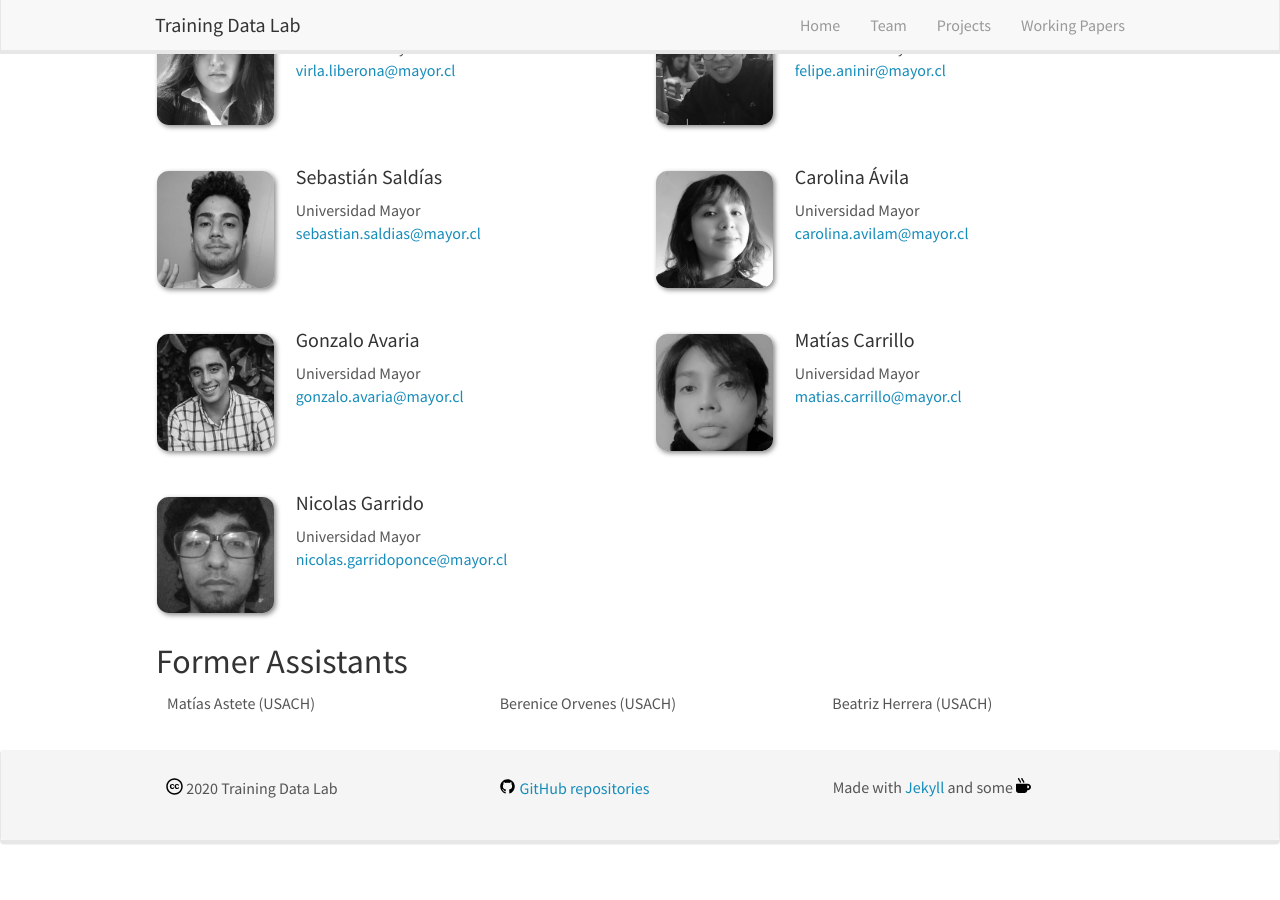
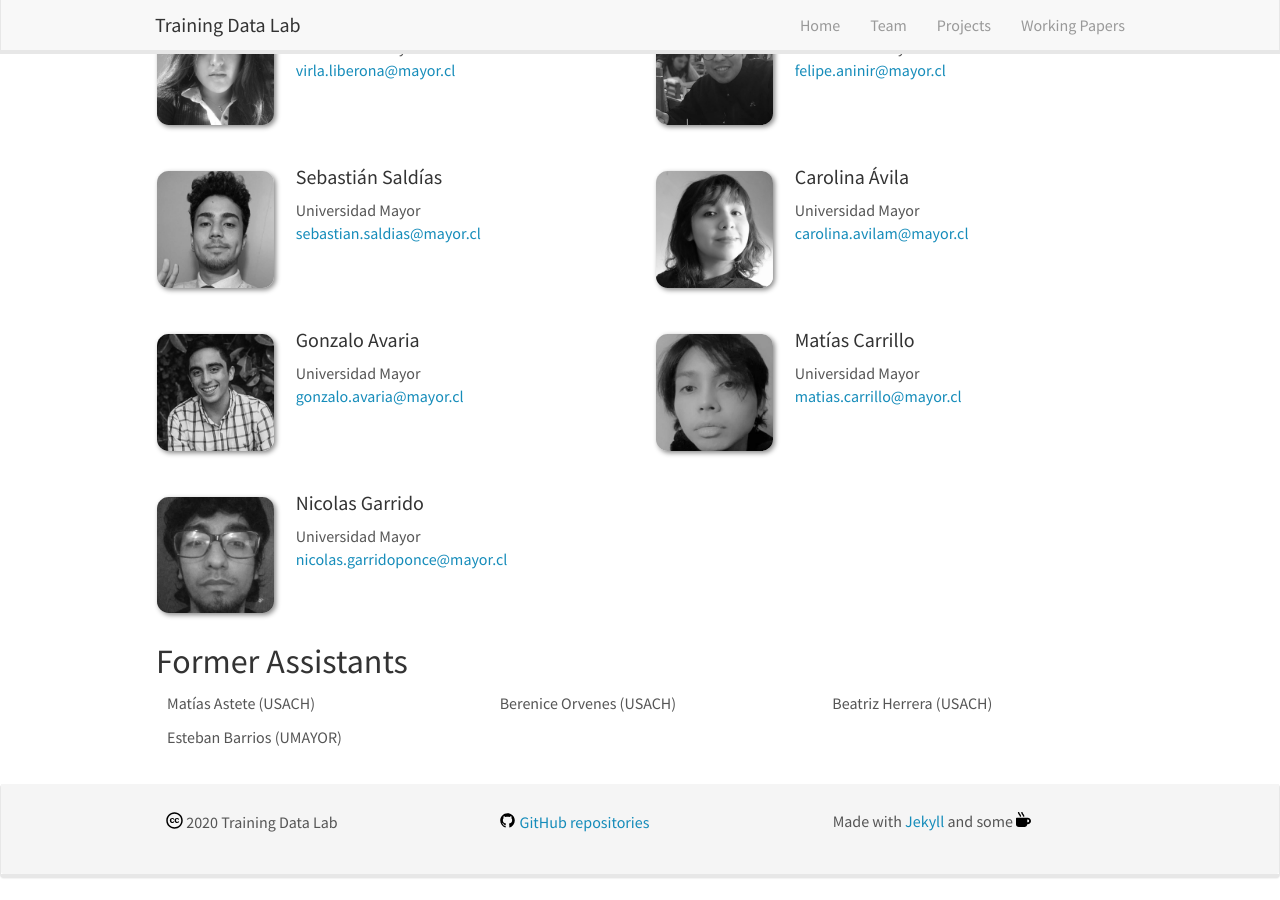
Before and after one commit to training-datalab/old-training-datalab.com, a Jekyll site: the page built from _pages/team.md, in a window 1280 px wide and 900 px high, scrolled down 1111 px. Built offline with Jekyll 4.4.1, drawn with Linux system fonts in a browser that asks for light colours; nearby versions of some CDN libraries; before the commit the page ends 1977 px from its top, so only the background shows below that.

Commit message:
Update assistants1.yml

```diff
--- a/_data/assistants1.yml
+++ b/_data/assistants1.yml
@@ -1 +1,2 @@
 - name: Matías Astete (USACH)
+- name: Esteban Barrios (UMAYOR)
```
